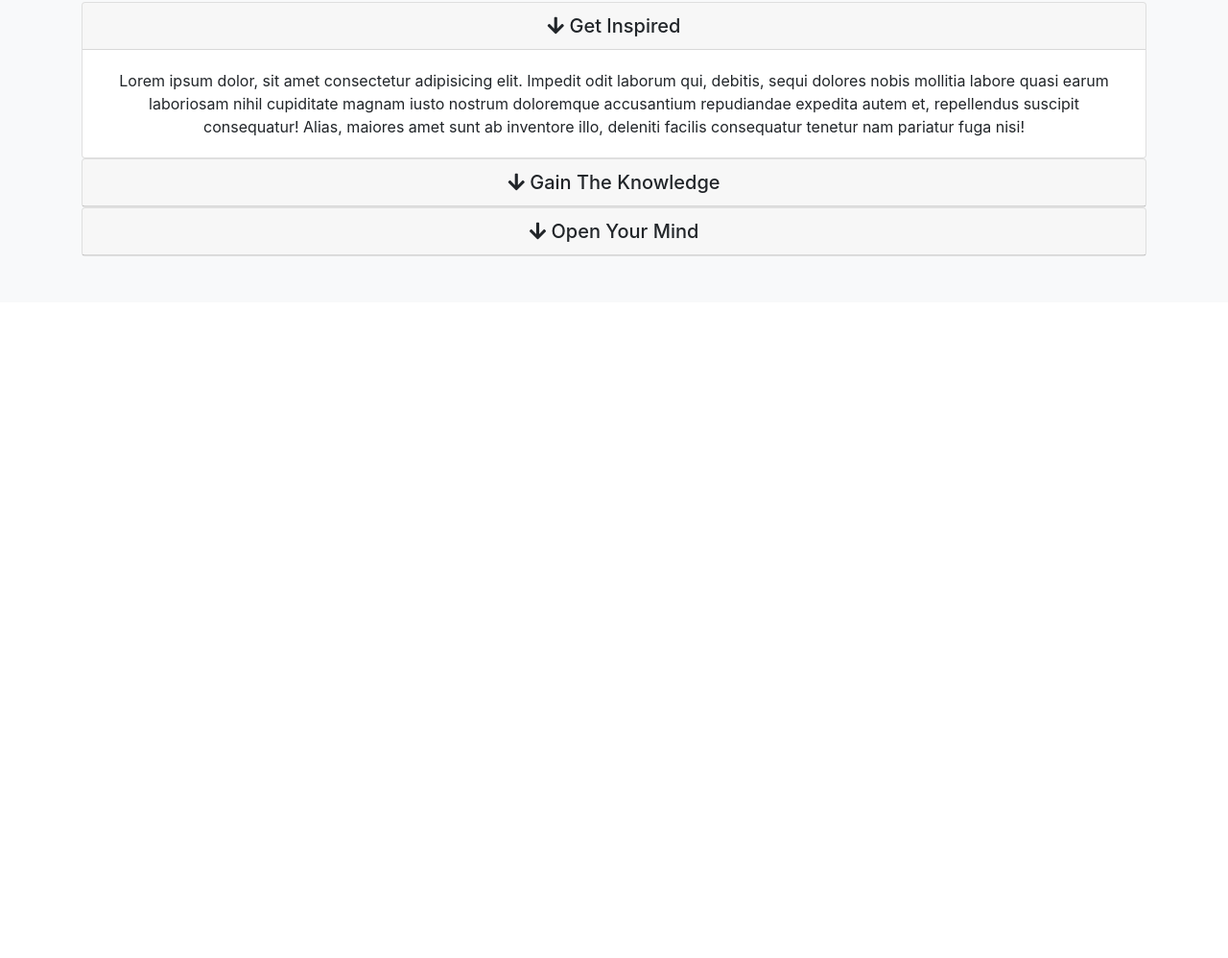
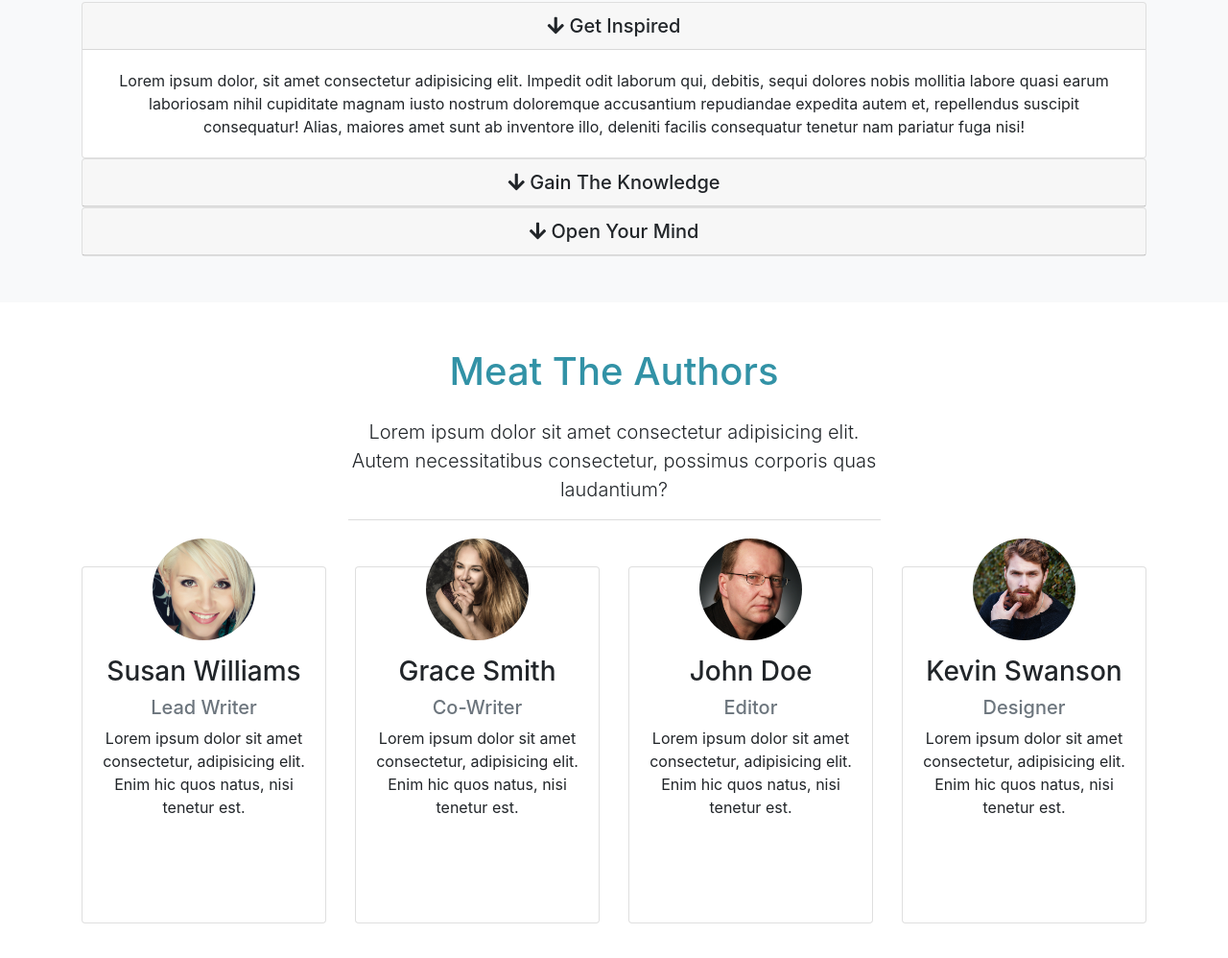
Before and after one commit to nitaicharan/Udemy-B4FSW5P3, a website: page index.html in a window 1280 px wide. Shown: the part 1379-2377 px from the top of the page at 96% size. Before the commit the page ends 1694 px from the top, so only its background shows below. Drawn offline with nearby package versions, Linux system fonts and the light colour scheme.

Commit message:
50. Authors Area

```diff
--- a/index.html
+++ b/index.html
@@ -200,6 +200,153 @@
     </div>
   </section>
 
+  <!-- AUTHORS -->
+
+  <section id="authors" class="my-5 text-center">
+    <div class="container">
+      <div class="row">
+        <div class="col">
+          <div class="info-header mb-5">
+            <h1 class="text-primary pb-3">Meat The Authors</h1>
+            <p class="lead">Lorem ipsum dolor sit amet consectetur adipisicing elit. Autem necessitatibus consectetur,
+              possimus corporis quas laudantium?</p>
+          </div>
+        </div>
+      </div>
+
+      <div class="row">
+        <div class="col-lg-3 col-md-6">
+          <div class="card">
+            <div class="card-body">
+              <img src="img/person1.jpg" alt="" class="img-fluid rounded-circle w-50 mb-3">
+              <h3>Susan Williams</h3>
+              <h5 class="text-muted">Lead Writer</h5>
+              <p>Lorem ipsum dolor sit amet consectetur, adipisicing elit. Enim hic quos natus, nisi tenetur est.</p>
+              <div class="d-flex justify-content-center">
+                <div class="p-4">
+                  <a href="https://linkedin.com">
+                    <i class="fab fa-linkedin"></i>
+                  </a>
+                </div>
+                <div class="p-4">
+                  <a href="https://facebook.com">
+                    <i class="fab fa-facebook"></i>
+                  </a>
+                </div>
+                <div class="p-4">
+                  <a href="https://twitter.com">
+                    <i class="fab fa-twitter"></i>
+                  </a>
+                </div>
+                <div class="p-4">
+                  <a href="https://instagram.com">
+                    <i class="fab fa-instagram"></i>
+                  </a>
+                </div>
+              </div>
+            </div>
+          </div>
+        </div>
+        <div class="col-lg-3 col-md-6">
+          <div class="card">
+            <div class="card-body">
+              <img src="img/person2.jpg" alt="" class="img-fluid rounded-circle w-50 mb-3">
+              <h3>Grace Smith</h3>
+              <h5 class="text-muted">Co-Writer</h5>
+              <p>Lorem ipsum dolor sit amet consectetur, adipisicing elit. Enim hic quos natus, nisi tenetur est.</p>
+              <div class="d-flex justify-content-center">
+                <div class="p-4">
+                  <a href="https://linkedin.com">
+                    <i class="fab fa-linkedin"></i>
+                  </a>
+                </div>
+                <div class="p-4">
+                  <a href="https://facebook.com">
+                    <i class="fab fa-facebook"></i>
+                  </a>
+                </div>
+                <div class="p-4">
+                  <a href="https://twitter.com">
+                    <i class="fab fa-twitter"></i>
+                  </a>
+                </div>
+                <div class="p-4">
+                  <a href="https://instagram.com">
+                    <i class="fab fa-instagram"></i>
+                  </a>
+                </div>
+              </div>
+            </div>
+          </div>
+        </div>
+        <div class="col-lg-3 col-md-6">
+          <div class="card">
+            <div class="card-body">
+              <img src="img/person3.jpg" alt="" class="img-fluid rounded-circle w-50 mb-3">
+              <h3>John Doe</h3>
+              <h5 class="text-muted">Editor</h5>
+              <p>Lorem ipsum dolor sit amet consectetur, adipisicing elit. Enim hic quos natus, nisi tenetur est.</p>
+              <div class="d-flex justify-content-center">
+                <div class="p-4">
+                  <a href="https://linkedin.com">
+                    <i class="fab fa-linkedin"></i>
+                  </a>
+                </div>
+                <div class="p-4">
+                  <a href="https://facebook.com">
+                    <i class="fab fa-facebook"></i>
+                  </a>
+                </div>
+                <div class="p-4">
+                  <a href="https://twitter.com">
+                    <i class="fab fa-twitter"></i>
+                  </a>
+                </div>
+                <div class="p-4">
+                  <a href="https://instagram.com">
+                    <i class="fab fa-instagram"></i>
+                  </a>
+                </div>
+              </div>
+            </div>
+          </div>
+        </div>
+        <div class="col-lg-3 col-md-6">
+          <div class="card">
+            <div class="card-body">
+              <img src="img/person4.jpg" alt="" class="img-fluid rounded-circle w-50 mb-3">
+              <h3>Kevin Swanson</h3>
+              <h5 class="text-muted">Designer</h5>
+              <p>Lorem ipsum dolor sit amet consectetur, adipisicing elit. Enim hic quos natus, nisi tenetur est.</p>
+              <div class="d-flex justify-content-center">
+                <div class="p-4">
+                  <a href="https://linkedin.com">
+                    <i class="fab fa-linkedin"></i>
+                  </a>
+                </div>
+                <div class="p-4">
+                  <a href="https://facebook.com">
+                    <i class="fab fa-facebook"></i>
+                  </a>
+                </div>
+                <div class="p-4">
+                  <a href="https://twitter.com">
+                    <i class="fab fa-twitter"></i>
+                  </a>
+                </div>
+                <div class="p-4">
+                  <a href="https://instagram.com">
+                    <i class="fab fa-instagram"></i>
+                  </a>
+                </div>
+              </div>
+            </div>
+          </div>
+        </div>
+      </div>
+    </div>
+  </section>
+
   <!-- jQuery -->
   <script src="node_modules/jquery/dist/jquery.min.js" crossorigin="anonymous"></script>
   <!-- Popper -->
--- a/scss/style.scss
+++ b/scss/style.scss
@@ -43,16 +43,31 @@ body {
     }
   }
 
-  .mb-resp{
+  .mb-resp {
     margin-bottom: 1rem;
   }
 }
 
-.info-header{
+.info-header {
   width: 50%;
   margin: auto;
   border-bottom: 1px #ddd solid;
 }
 
+#authors {
+  img {
+    margin-top: -50px;
+  }
+
+  .card:hover {
+    background-color: $primary;
+    color: white;
+  }
+
+  .fab {
+    color: white;
+  }
+}
+
 // last line
 @import "node_modules/bootstrap/scss/bootstrap";
```
Also changed, not shown: css/style.min.css.
